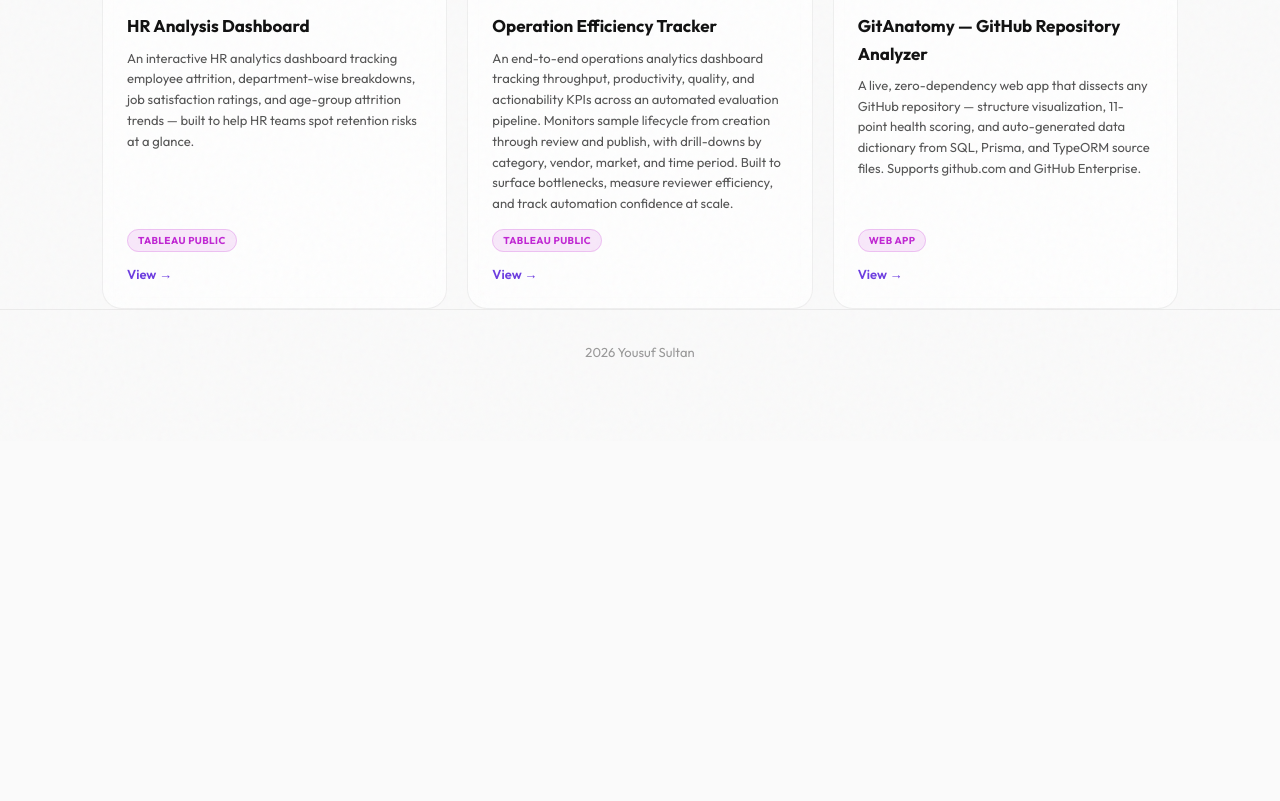
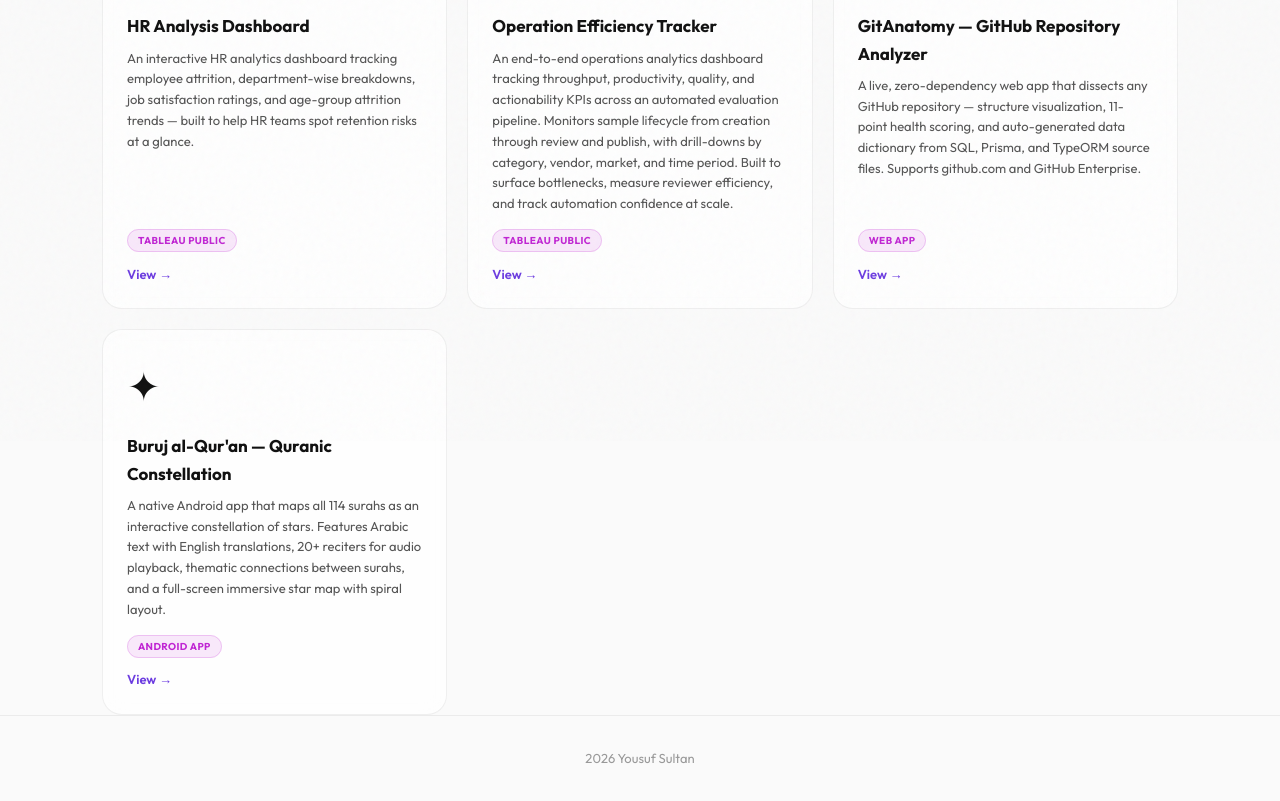
Before and after one commit to ysultankpg/ysultankpg.github.io, a Jekyll site: the page built from works/index.html, in a window 1280 px wide, cut to the strip 459-1260 px from the top of the page. Built offline with Jekyll 4.4.1, drawn with Linux system fonts in a browser that asks for light colours; before the commit the page ends 900 px from its top, so only the background shows below that.

Commit message:
Add Buruj al-Quran to My Works section

```diff
--- a/_data/works.yml
+++ b/_data/works.yml
@@ -31,3 +31,9 @@
   type: "Web App"
   image: "/assets/images/works/gitanatomy-home.png"
   icon: "🧬"
+
+- title: "Buruj al-Qur'an — Quranic Constellation"
+  description: "A native Android app that maps all 114 surahs as an interactive constellation of stars. Features Arabic text with English translations, 20+ reciters for audio playback, thematic connections between surahs, and a full-screen immersive star map with spiral layout."
+  url: "https://ysultankpg.github.io/buruj/"
+  type: "Android App"
+  icon: "✦"
```
